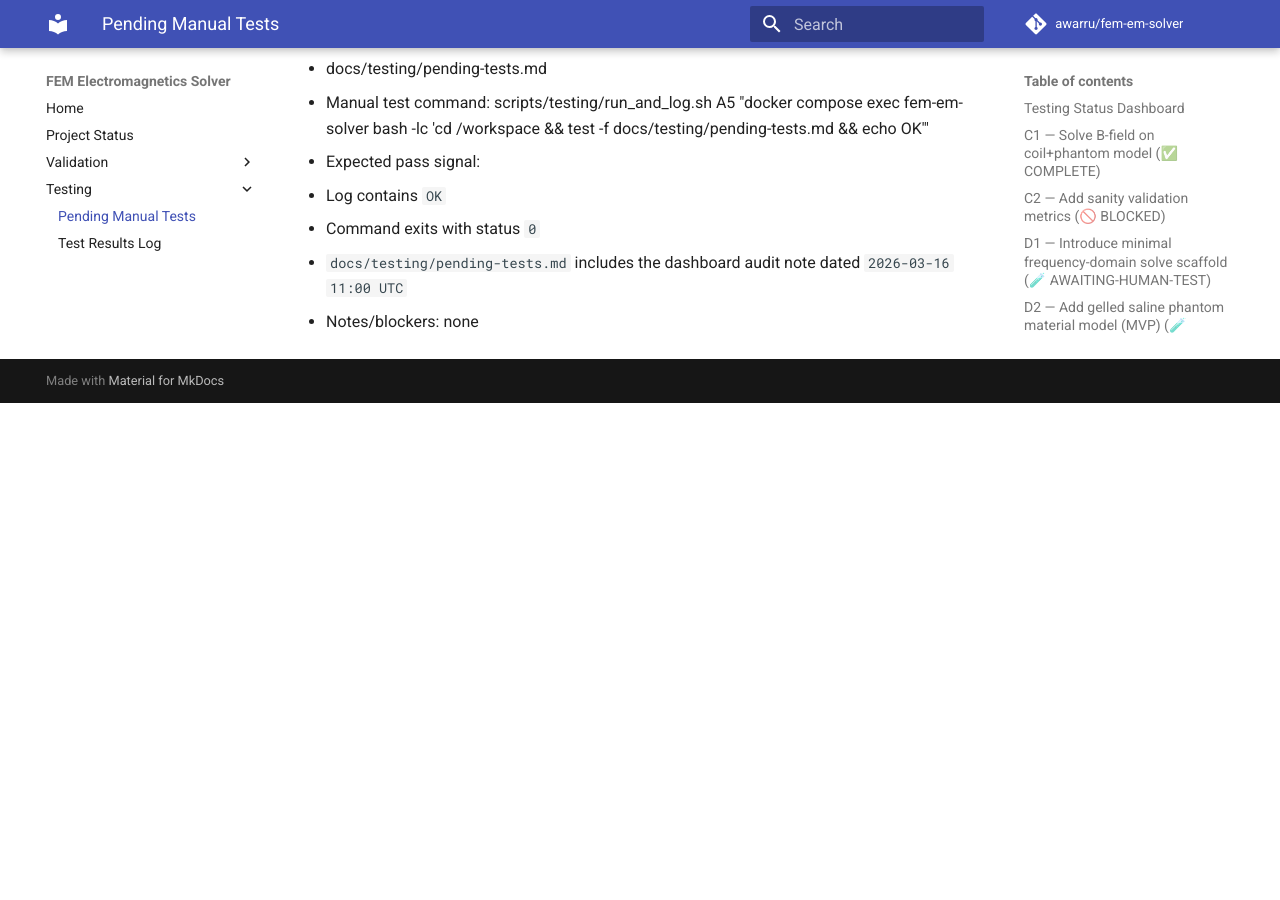
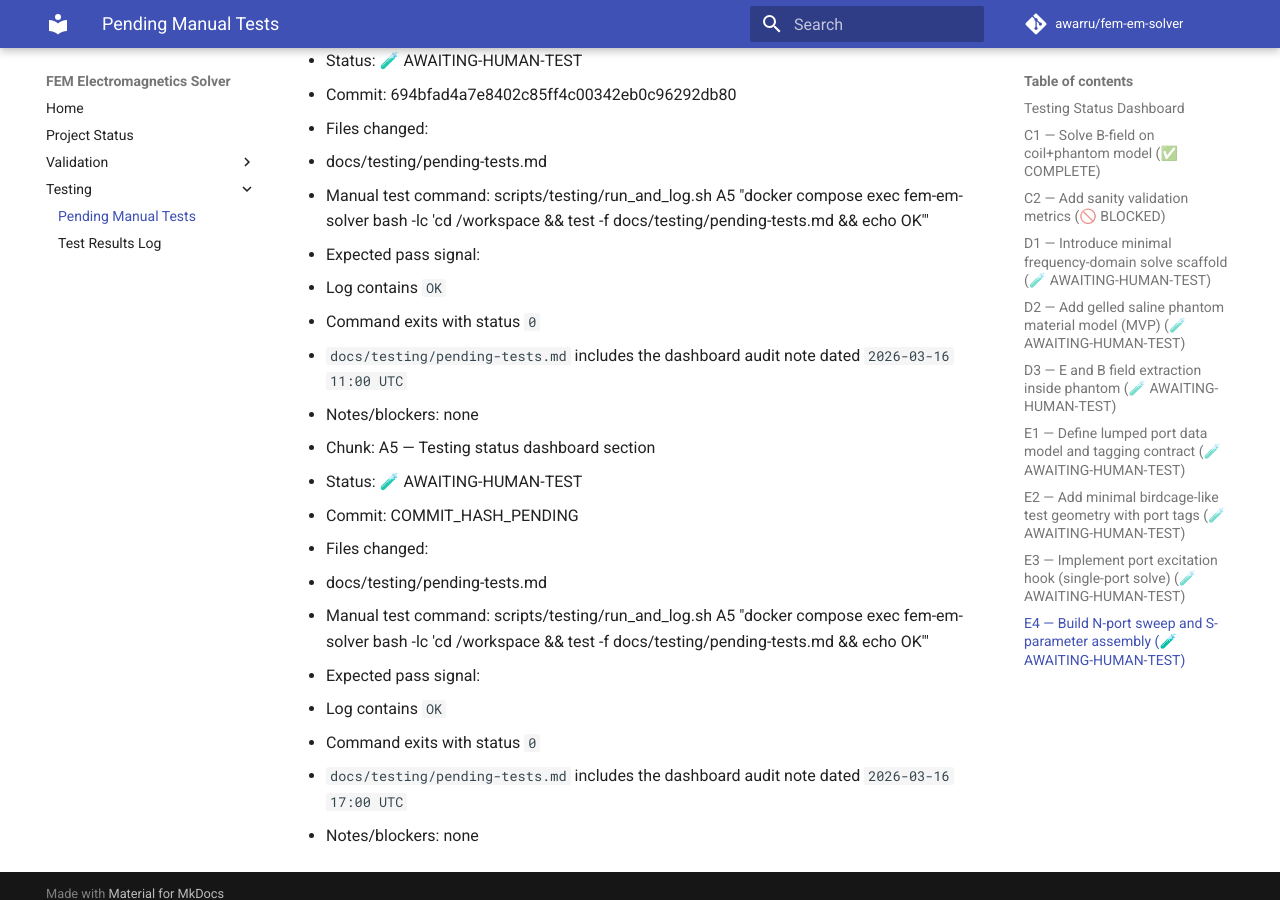
Before and after one commit to awarru/fem-em-solver, an MkDocs documentation site: the page built from docs/testing/pending-tests.md, in a window 1280 px wide and 900 px high, scrolled down 30817 px. Built offline with MkDocs 1.6.1 and Material for MkDocs 9.7.7, drawn with Linux system fonts in a browser that asks for light colours; comment, search, counter and statistics services are not loaded; before the commit the page ends 31220 px from its top, so only the background shows below that; some of the changed text lies outside the part shown.

Commit message:
docs(testing): audit dashboard status at 2026-03-16 17:00 UTC

```diff
--- a/docs/testing/pending-tests.md
+++ b/docs/testing/pending-tests.md
@@ -70,6 +70,8 @@
 Dashboard audit note (2026-03-15 17:00 UTC): reviewed `docs/testing/test-results.md` and `docs/testing/logs/*.log` (including newly present local legacy logs for B2/C1/C2); no new command-matching human test outcomes were found for currently pending chunk commands, so no additional chunk promotions were applied in this cron cycle.
 
 Dashboard audit note (2026-03-16 11:00 UTC): reviewed `docs/testing/test-results.md` and `docs/testing/logs/*.log` (including 20260226T163405Z_C1/C2/D1/D2/D3 and 20260226T163406Z_E1/E2/E3/E4). Newly reviewed logs fail at docker preflight (`service "fem-em-solver" is not running`) and do not provide command-matching PASS outcomes for currently pending chunk commands, so no additional chunk promotions were applied in this cron cycle.
+
+Dashboard audit note (2026-03-16 17:00 UTC): reviewed `docs/testing/test-results.md` and `docs/testing/logs/*.log`; no new human test logs were added since the 2026-03-16 11:00 UTC audit, so no additional chunk promotions were applied in this cron cycle.
 
 ---
 
@@ -809,3 +811,15 @@
   - Command exits with status `0`
   - `docs/testing/pending-tests.md` includes the dashboard audit note dated `2026-03-16 11:00 UTC`
 - Notes/blockers: none
+
+- Chunk: A5 — Testing status dashboard section
+- Status: 🧪 AWAITING-HUMAN-TEST
+- Commit: COMMIT_HASH_PENDING
+- Files changed:
+  - docs/testing/pending-tests.md
+- Manual test command: scripts/testing/run_and_log.sh A5 "docker compose exec fem-em-solver bash -lc 'cd /workspace && test -f docs/testing/pending-tests.md && echo OK'"
+- Expected pass signal:
+  - Log contains `OK`
+  - Command exits with status `0`
+  - `docs/testing/pending-tests.md` includes the dashboard audit note dated `2026-03-16 17:00 UTC`
+- Notes/blockers: none
```
